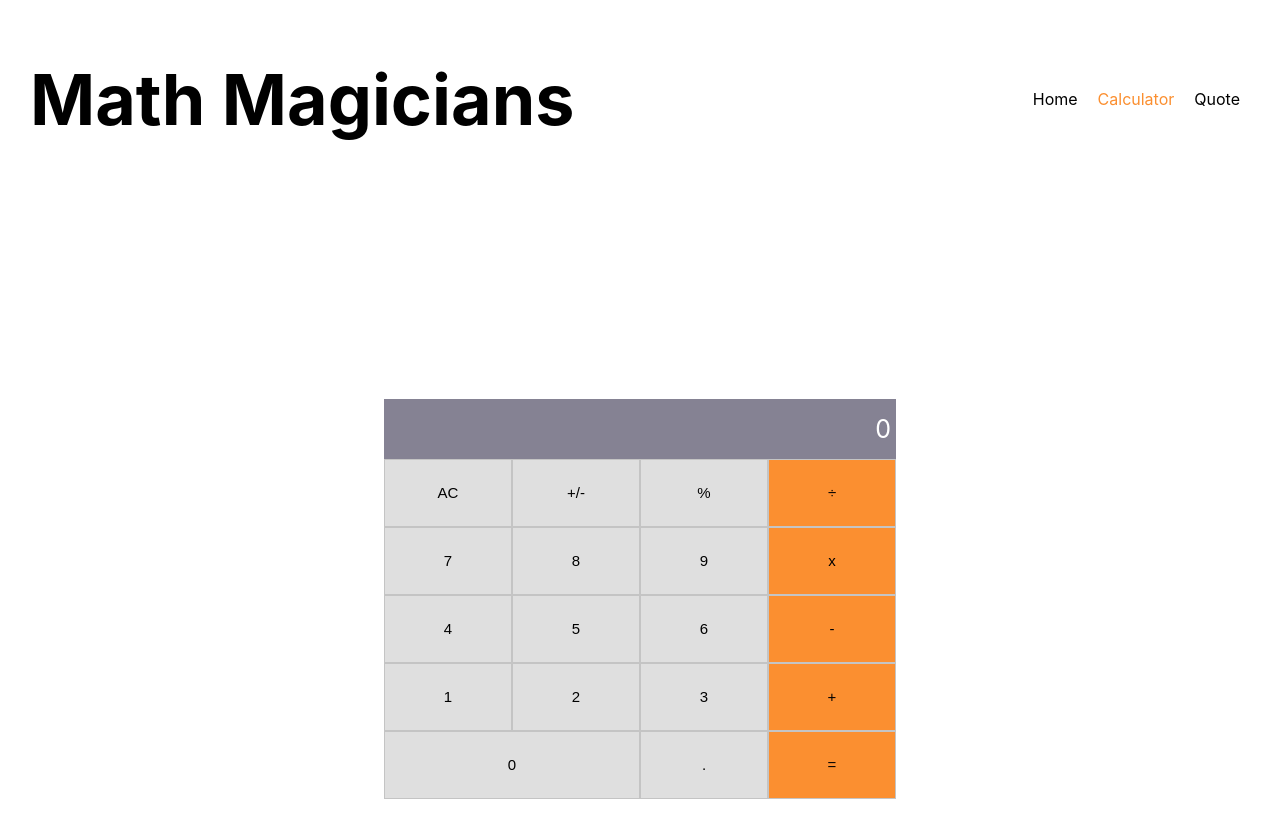
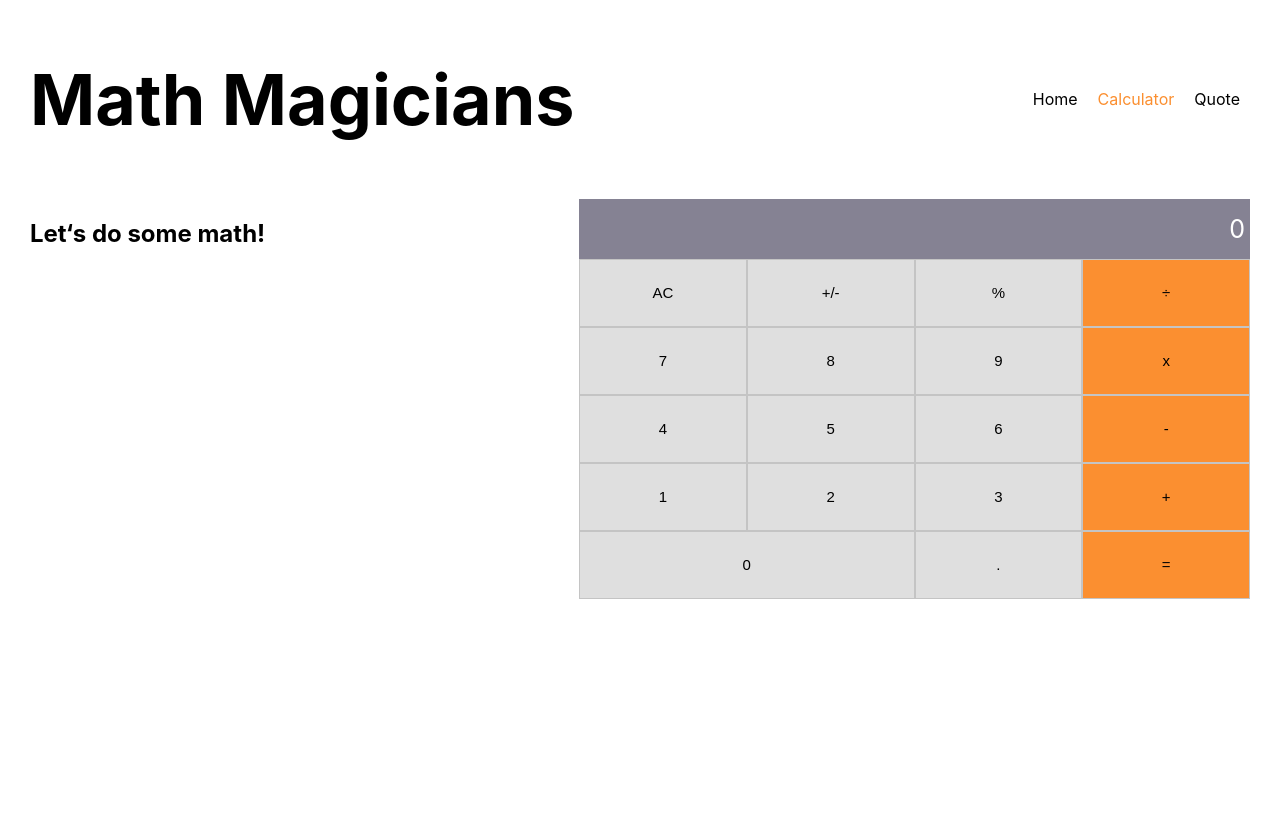
Before and after one commit to patriciachrysy/math-magicians, a React (Create React App) app: page /calculator in a window 1280 px wide. Shown: the top 838 px of the page. Built offline with nearby package versions, Linux system fonts and the light colour scheme.

Commit message:
Finished the styling

```diff
--- a/src/App.css
+++ b/src/App.css
@@ -6,16 +6,14 @@ body {
 }
 
 .wrapper {
-  width: 100vw;
+  padding: 0 30px;
   height: 100vh;
   display: flex;
-  justify-content: center;
-  align-items: center;
+  justify-content: space-between;
 }
 
 .calculator-frame {
-  margin: auto;
-  width: 40%;
+  width: 55%;
   height: 400px;
   display: flex;
   flex-direction: column;
--- a/src/components/Calculator.js
+++ b/src/components/Calculator.js
@@ -26,6 +26,7 @@ function Calculator() {
 
   return (
     <div className="wrapper">
+      <h2>Let&lsquo;s do some math!</h2>
       <div className="calculator-frame">
         <Screen value={screenValue} />
 
```
